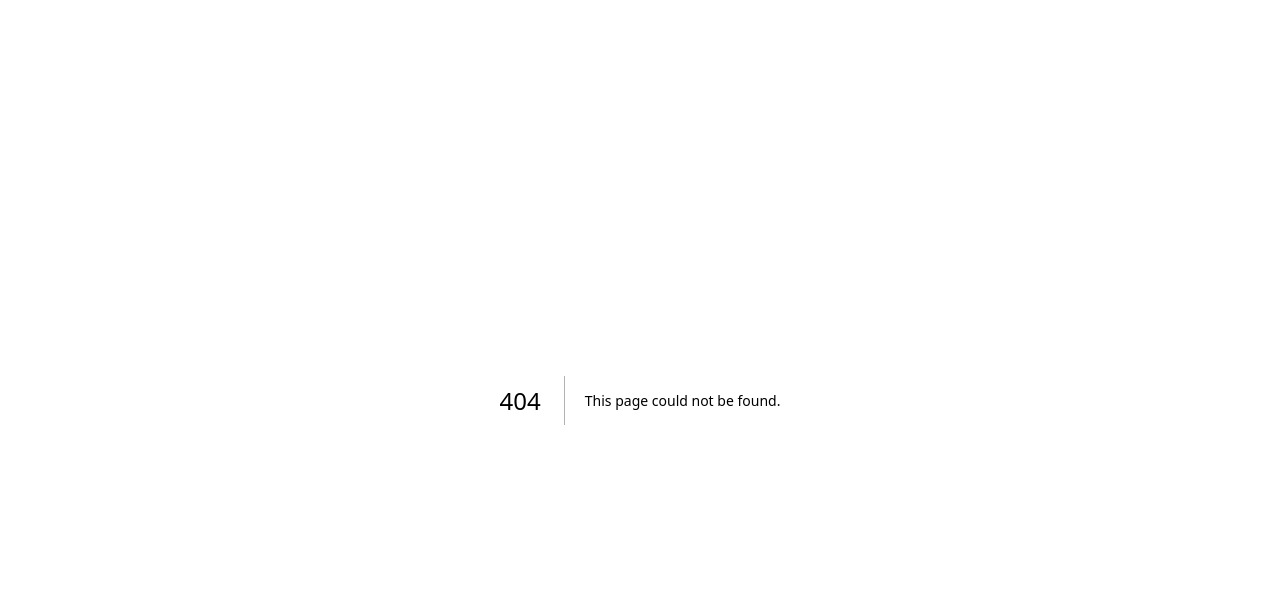
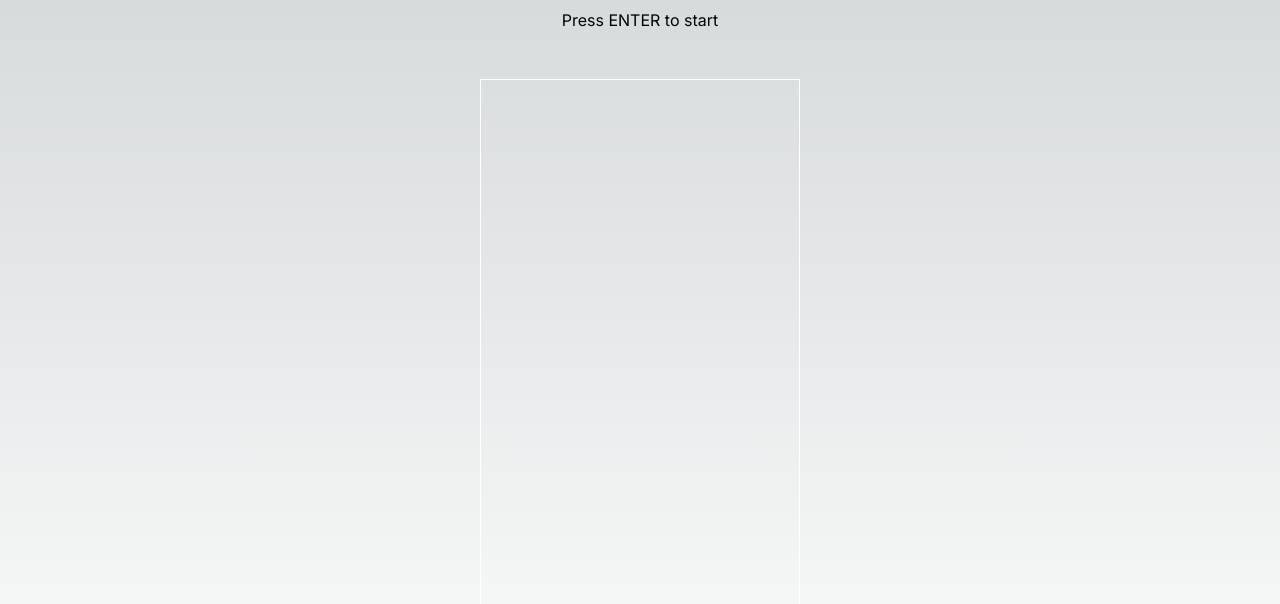
Before and after one commit to ivanquirino/blockpuzzle, a Next.js app: page /games/tetris-clone in a window 1280 px wide. Before the commit this address had no page. Shown: the top 604 px of the page. Built offline with nearby package versions, Linux system fonts and the light colour scheme.

Commit message:
basic tetris mechanics with 1 unit block

```diff
--- a/next.config.js
+++ b/next.config.js
@@ -1,4 +1,6 @@
 /** @type {import('next').NextConfig} */
-const nextConfig = {}
+const nextConfig = {
+  'output': 'export'
+}
 
 module.exports = nextConfig
--- a/package.json
+++ b/package.json
@@ -13,6 +13,7 @@
     "@types/react": "18.2.21",
     "@types/react-dom": "18.2.7",
     "autoprefixer": "10.4.15",
+    "classnames": "^2.3.2",
     "eslint": "8.49.0",
     "eslint-config-next": "13.4.19",
     "next": "13.4.19",
@@ -20,6 +21,7 @@
     "react": "18.2.0",
     "react-dom": "18.2.0",
     "tailwindcss": "3.3.3",
-    "typescript": "5.2.2"
+    "typescript": "5.2.2",
+    "zustand": "^4.4.1"
   }
 }
--- /dev/null
+++ b/src/app/games/tetris-clone/components/UnitBlock.tsx
@@ -0,0 +1,19 @@
+import classNames from "classnames";
+import { Block } from "../types";
+
+function UnitBlock(props: Block) {
+  const { x, y, size } = props;
+
+  const classes = classNames(
+    "bg-white rounded aspect-square border-solid border-red-700 border-[2px] absolute",
+  );
+
+  return (
+    <div
+      style={{ left: x, top: y, width: size, height: size }}
+      className={classes}
+    />
+  );
+}
+
+export default UnitBlock;
--- /dev/null
+++ b/src/app/games/tetris-clone/constants.ts
@@ -0,0 +1,2 @@
+export const ROWS = 20;
+export const COLS = 10;
--- /dev/null
+++ b/src/app/games/tetris-clone/page.tsx
@@ -0,0 +1,120 @@
+"use client";
+
+import { useEffect, useLayoutEffect, useRef, useState } from "react";
+import { KeyboardInput } from "./types";
+import { useGameStore } from "./store";
+import UnitBlock from "./components/UnitBlock";
+import { ROWS, COLS } from "./constants";
+
+const baseSize = 4;
+const baseWidth = baseSize * COLS;
+const baseHeight = baseSize * ROWS;
+
+const idleInput: KeyboardInput = {
+  left: false,
+  right: false,
+  down: false,
+  enter: false,
+};
+
+function Page() {
+  const gridRef = useRef<HTMLDivElement>(null);
+
+  const grid = useGameStore((state) => state.grid);
+  const status = useGameStore((state) => state.status);
+  const input = useGameStore((state) => state.input);
+  const current = useGameStore((state) => state.current);
+
+  const [gridWidth, setGridWidth] = useState(baseWidth);
+  const [gridHeight, setGridHeight] = useState(baseHeight);
+  const [blockSize, setBlockSize] = useState(baseSize);
+  const [ready, setReady] = useState(false);
+
+  useEffect(() => {
+    const keyboardHandler = (event: KeyboardEvent) => {
+      const acceptedKeys = ["ArrowDown", "ArrowLeft", "ArrowRight", "Enter"];
+
+      if (!acceptedKeys.includes(event.key)) {
+        return;
+      }
+
+      const inputObj = { ...idleInput };
+
+      if (event.key === "ArrowDown") {
+        inputObj.down = true;
+      }
+      if (event.key === "ArrowLeft") {
+        inputObj.left = true;
+      }
+      if (event.key === "ArrowRight") {
+        inputObj.right = true;
+      }
+      if (event.key === "Enter") {
+        inputObj.enter = true;
+      }
+
+      input(inputObj);
+    };
+    window.addEventListener("keydown", keyboardHandler);
+
+    return () => {
+      window.removeEventListener("keydown", keyboardHandler);
+    };
+  }, [input]);
+
+  useLayoutEffect(() => {
+    const width = gridRef.current?.clientWidth || 0;
+    const multiplier = Math.floor(width / baseWidth);
+
+    setGridWidth(baseWidth * multiplier);
+    setGridHeight(baseHeight * multiplier);
+    setBlockSize(baseSize * multiplier);
+    setReady(true);
+  }, []);
+
+  return (
+    <div className="h-[100%] flex justify-center items-center">
+      <h3 className="absolute top-2">
+        {ready && (status === "idle" ? "Press ENTER to start" : status)}
+      </h3>
+      <div
+        ref={gridRef}
+        className="w-[40vh] h-[80vh] flex justify-center items-center"
+      >
+        {ready && (
+          <div
+            style={{
+              width: gridWidth,
+              height: gridHeight,
+              visibility: "visible",
+            }}
+            className="border-[1px] border-white relative box-content"
+          >
+            {current && (
+              <UnitBlock
+                x={current.x * blockSize}
+                y={current.y * blockSize}
+                size={blockSize}
+              />
+            )}
+            {grid.map((row, y) =>
+              row.map(
+                (col, x) =>
+                  col && (
+                    <UnitBlock
+                      key={`${y}${x}`}
+                      x={x * blockSize}
+                      y={y * blockSize}
+                      size={blockSize}
+                    />
+                  )
+              )
+            )}
+          </div>
+        )}
+      </div>
+    </div>
+  );
+}
+
+export default Page;
--- /dev/null
+++ b/src/app/games/tetris-clone/store.ts
@@ -0,0 +1,255 @@
+import { createStore } from "zustand/vanilla";
+import { devtools } from "zustand/middleware";
+import { useStore, StateCreator } from "zustand";
+import { KeyboardInput } from "./types";
+import { COLS, ROWS } from "./constants";
+
+export interface State {
+  status: "idle" | "started" | "paused" | "gameover";
+  score: number;
+  grid: (number | null)[][];
+  current: { x: number; y: number } | null;
+}
+
+export interface Actions {
+  input: (input: KeyboardInput) => void;
+  start: () => void;
+  pause: () => void;
+  move: (input: KeyboardInput) => void;
+  reset: () => void;
+}
+
+const NullArray = (length: number) => {
+  const row = [];
+
+  for (let j = 0; j < length; j++) {
+    row.push(null);
+  }
+
+  return row;
+};
+
+const createGrid = () => {
+  const grid = [];
+
+  for (let i = 0; i < ROWS; i++) {
+    grid.push(NullArray(COLS));
+  }
+
+  return grid as (null | number)[][];
+};
+
+const getInitialState = (): State => ({
+  status: "idle",
+  score: 0,
+  grid: createGrid(),
+  current: null,
+});
+
+const store: StateCreator<State & Actions> = (set, get) => {
+  const getGridCell = (row: number, col: number, grid: State["grid"]) => {
+    if (grid[row] && grid[row][col]) {
+      return grid[row][col];
+    }
+
+    return null;
+  };
+
+  const getFullRows = (grid: State["grid"]) => {
+    return grid.reduce((acc: number[], row, index) => {
+      if (row.every((cell) => !!cell)) {
+        acc.push(index);
+      }
+
+      return acc;
+    }, []);
+  };
+
+  const removeRows = (rows: number[], grid: State["grid"]): State["grid"] => {
+    const removeGrid = [...grid];
+
+    rows.forEach((row) => {
+      removeGrid[row] = NullArray(COLS);
+    });
+
+    return removeGrid;
+  };
+
+  const moveRowsToBottom = (removedGrid: State["grid"]) => {
+    const rowsToMove = removedGrid.reduce((acc: (number | null)[][], row) => {
+      if (row.some((cell) => cell)) {
+        acc.push(row);
+      }
+      return acc;
+    }, []);
+
+    const newGrid = createGrid();
+
+    const insertRowIndex = ROWS - rowsToMove.length;
+
+    rowsToMove.forEach((row, index) => {
+      newGrid[insertRowIndex + index] = row;
+    });
+
+    return newGrid;
+  };
+
+  const spawn = () => {
+    set((state) =>
+      state.current === null ? { current: { x: 4, y: 0 } } : state
+    );
+  };
+
+  let interval: any;
+
+  return {
+    ...getInitialState(),
+
+    input: (input) => {
+      const status = get().status;
+
+      if (input.enter && status === "idle") {
+        get().start();
+      }
+      if (input.enter && status === "started") {
+        get().pause();
+      }
+      if (input.enter && status === "paused") {
+        get().start();
+      }
+      if (input.enter) return;
+
+      get().move(input);
+    },
+
+    start: () => {
+      set({ status: "started" });
+      set((state) => state);
+
+      spawn();
+
+      // game loop
+      interval = setInterval(() => {
+        // place the current block on the grid
+        set((state) => {
+          const current = state.current;
+          const grid = state.grid;
+
+          if (current) {
+            if (
+              getGridCell(current.y + 1, current.x, grid) ||
+              current.y === 19
+            ) {
+              const newGrid = [...grid];
+
+              newGrid[current.y] = [...grid[current.y]];
+
+              newGrid[current.y][current.x] = 1;
+
+              return { grid: newGrid, current: null };
+            }
+          }
+
+          return state;
+        });
+
+        // clear complete rows
+        const fullRows = getFullRows(get().grid);
+
+        if (fullRows.length > 0) {
+          set((state) => {
+            const removedGrid = removeRows(fullRows, state.grid);
+            const newGrid = moveRowsToBottom(removedGrid);
+
+            return { grid: newGrid };
+          });
+        }
+
+        // fall current piece 1 unit
+        set((state) => {
+          const current = state.current;
+
+          if (current) {
+            const y = current.y + 1; // next position
+
+            // there's a block, can't fall
+            if (getGridCell(y, current.x, state.grid)) {
+              return state;
+            }
+            // if there's space to fall
+            if (y <= 19) {
+              return { current: { ...current, y } };
+            }
+          }
+
+          return state;
+        });
+
+        spawn();
+      }, 1000);
+    },
+    move: (input) => {
+      if (get().status !== "started") return;
+
+      set((state) => {
+        const current = state.current;
+        const grid = state.grid;
+
+        if (current) {
+          if (input.left) {
+            const x = current.x - 1;
+
+            // don't move if there's a block on that position
+            if (getGridCell(current.y, x, grid)) return state;
+
+            // don't move past the left limit
+            if (x >= 0) {
+              return { current: { ...current, x } };
+            }
+          }
+
+          if (input.right) {
+            const x = current.x + 1;
+
+            if (getGridCell(current.y, x, grid)) return state;
+
+            // don't move past the right limit
+            if (x <= 9) {
+              return { current: { ...current, x } };
+            }
+          }
+
+          if (input.down) {
+            const y = current.y + 1;
+
+            if (getGridCell(y, current.x, grid)) return state;
+
+            // don't move below the bottom limit
+            if (y <= 19) {
+              return { current: { x: current.x, y } };
+            }
+          }
+        }
+
+        return state;
+      });
+    },
+    pause: () => {
+      set({ status: "paused" });
+      clearInterval(interval);
+    },
+    reset: () => {
+      set(getInitialState())
+    }
+  };
+};
+
+export const enhancedStore = createStore(
+  devtools(store, {
+    store: "tetris",
+    enabled: process.env.NODE_ENV !== "production",
+  })
+);
+
+export const useGameStore = <U>(selector: (state: State & Actions) => U) =>
+  useStore(enhancedStore, selector);
--- /dev/null
+++ b/src/app/games/tetris-clone/types.ts
@@ -0,0 +1,12 @@
+export interface KeyboardInput {
+  left: boolean;
+  right: boolean;
+  down: boolean;
+  enter: boolean;
+}
+
+export interface Block {
+  x: number;
+  y: number;
+  size: number;
+}
--- a/src/app/globals.css
+++ b/src/app/globals.css
@@ -24,4 +24,5 @@ body {
       rgb(var(--background-end-rgb))
     )
     rgb(var(--background-start-rgb));
+    height: 100vh;
 }
```
Also changed, not shown: src/app/games/tetris-clone/README.md (added), src/app/games/tetris-clone/tetris.module.css (added), 1 other file (tests, documents, lock files or other folders).
